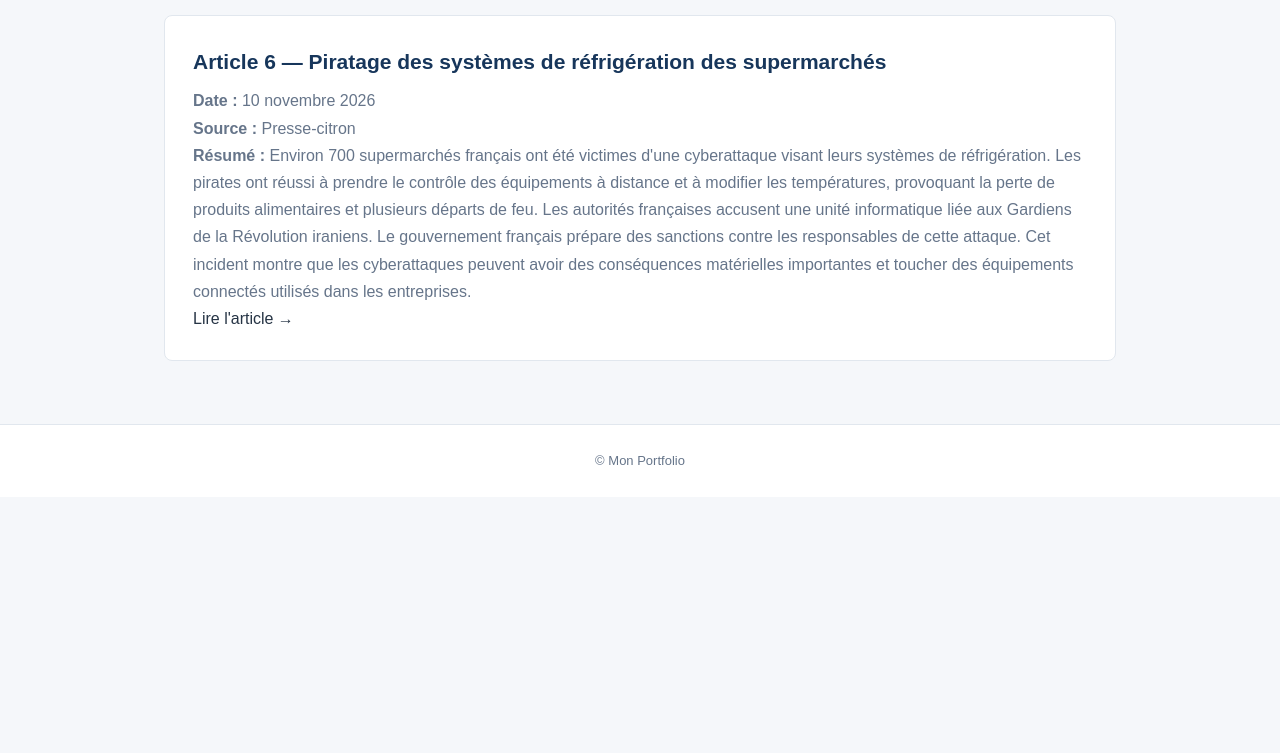
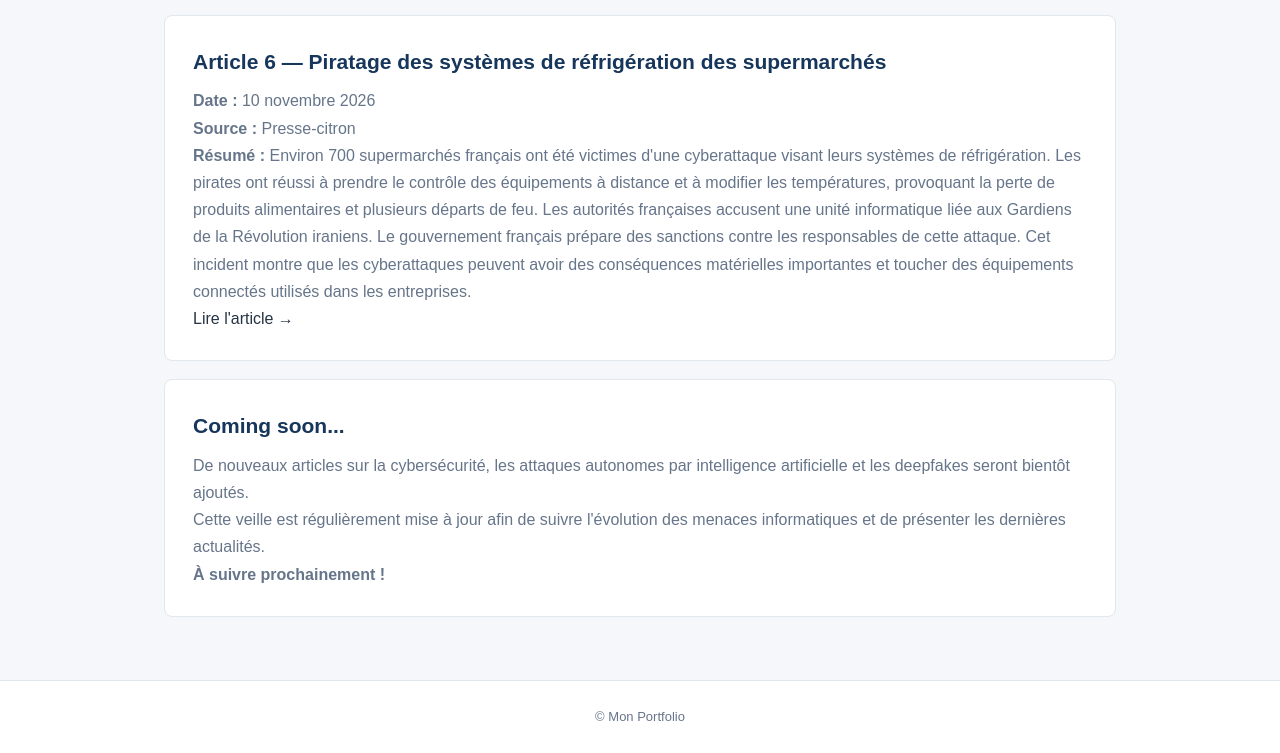
Before and after one commit to bld568/portfolio-bts-sio-fabregabin, a plain HTML site: page veille-informatique.html in a window 1280 px wide. Shown: the part 1985-2738 px from the top of the page. Before the commit the page ends 2482 px from the top, so only its background shows below. Drawn offline with Linux system fonts and the light colour scheme; a script that the page names is missing.

Commit message:
Add upcoming articles section to veille-informatique.html
Added a new section announcing upcoming articles on cybersecurity.

```diff
--- a/veille-informatique.html
+++ b/veille-informatique.html
@@ -30,11 +30,14 @@
   </header>
 
   <main>
+
     <section class="hero">
       <span class="eyebrow">Veille informatique</span>
       <h1>Actualités en cybersécurité</h1>
-      <p>Retrouvez ici six articles récents sur les cyberattaques,
-      la protection des données et les menaces informatiques.</p>
+      <p>
+        Retrouvez ici six articles récents sur les cyberattaques,
+        la protection des données et les menaces informatiques.
+      </p>
     </section>
 
     <section class="panel">
@@ -97,6 +100,20 @@
       </a>
     </section>
 
+    <!-- Annonce des prochains articles -->
+    <section class="panel">
+      <h2>Coming soon...</h2>
+      <p>
+        De nouveaux articles sur la cybersécurité, les attaques autonomes
+        par intelligence artificielle et les deepfakes seront bientôt ajoutés.
+      </p>
+      <p>
+        Cette veille est régulièrement mise à jour afin de suivre l'évolution
+        des menaces informatiques et de présenter les dernières actualités.
+      </p>
+      <p><strong>À suivre prochainement !</strong></p>
+    </section>
+
   </main>
 
   <footer>
```
